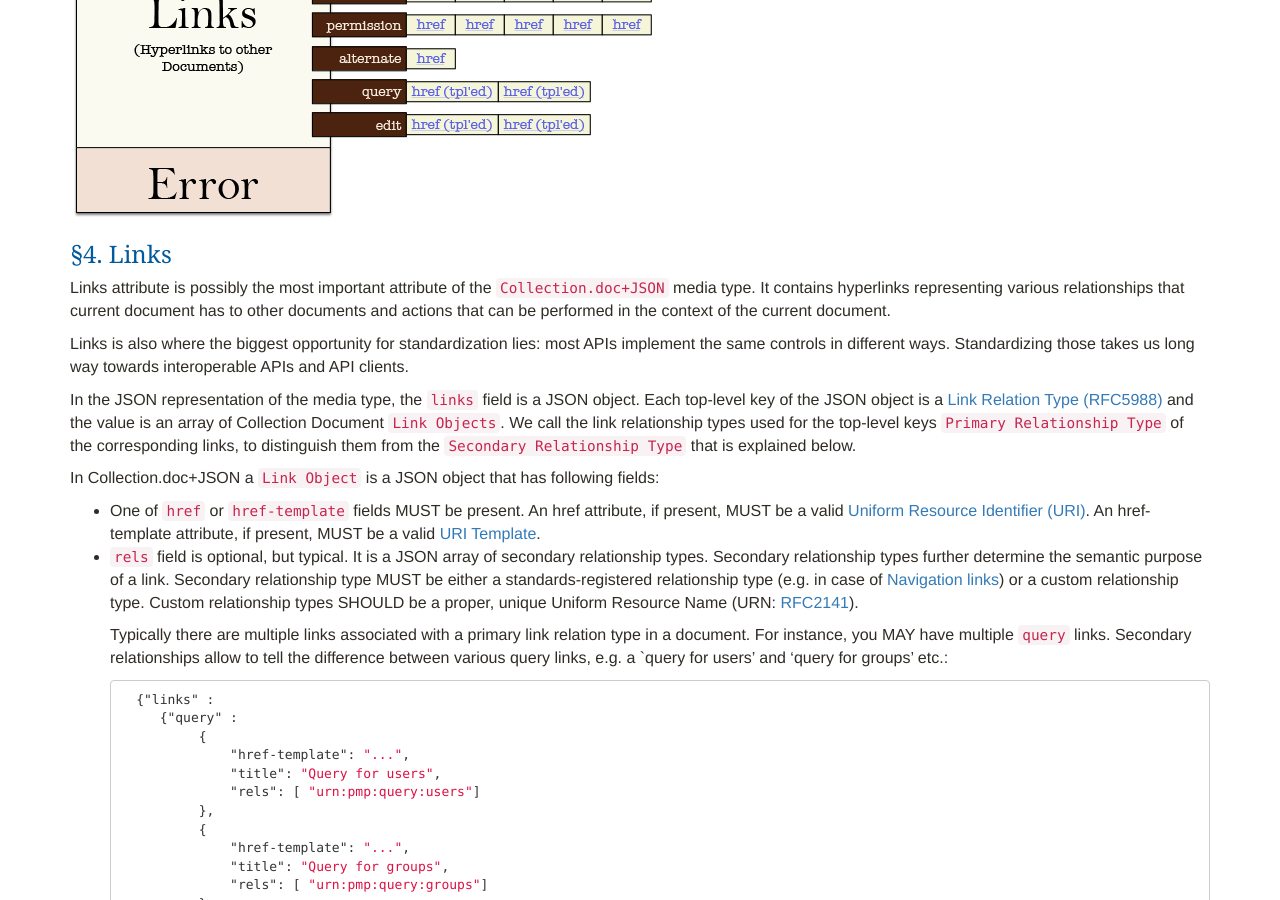
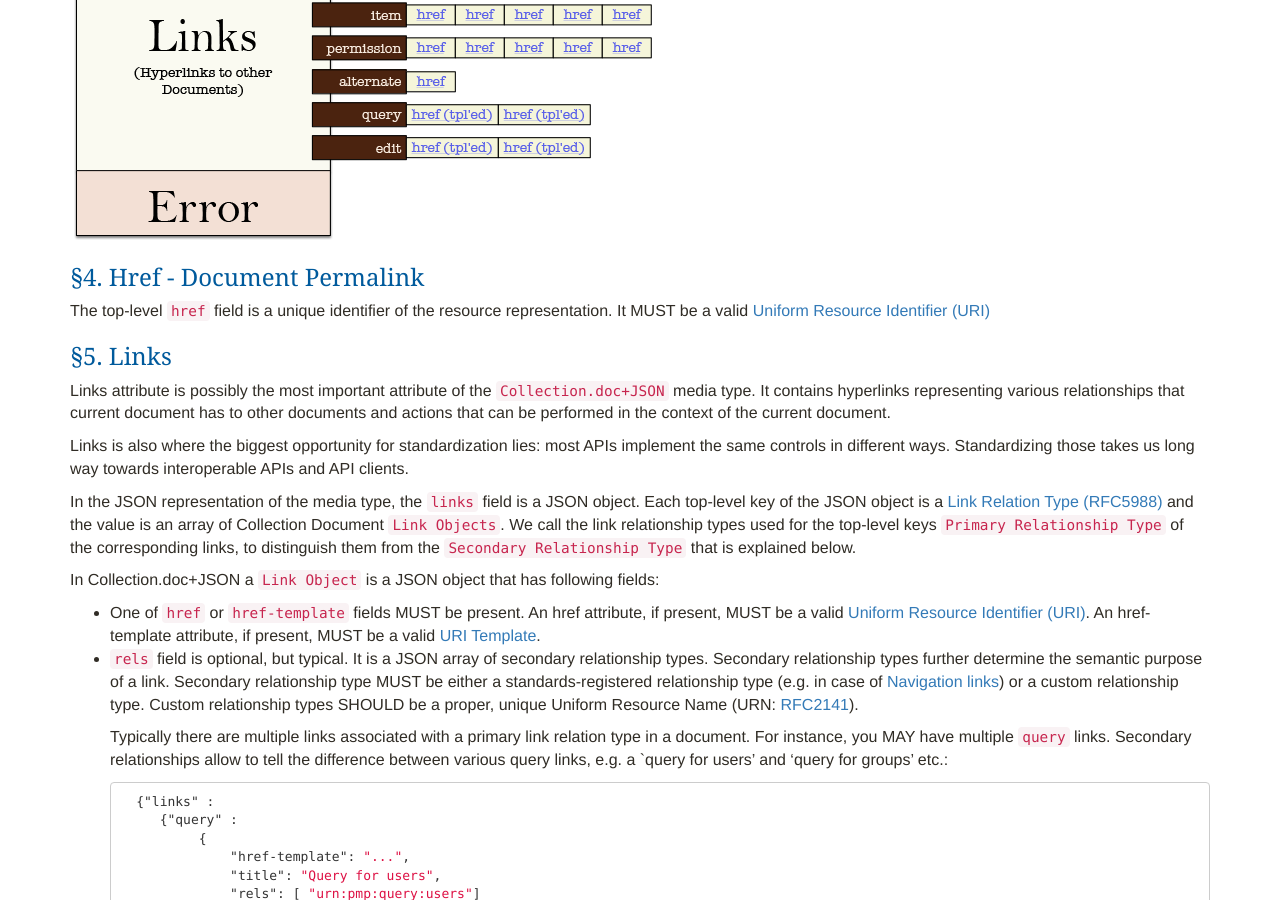
Before and after one commit to npr/cdoc-spec-site, a Jekyll site: the page built from index.md, in a window 1280 px wide and 900 px high, scrolled down 2172 px. Built offline with Jekyll 4.4.1, drawn with Linux system fonts in a browser that asks for light colours; nearby versions of some CDN libraries; Markdown is read by kramdown in place of the engine named in the settings; some of the changed text lies outside the part shown.

Commit message:
href permalink

```diff
--- a/_includes/link_relation.md
+++ b/_includes/link_relation.md
@@ -8,7 +8,7 @@
 
 In Collection.doc+JSON a `Link Object` is a JSON object that has following fields:
 
-- One of `href` or `href-template` fields MUST be present. An href attribute, if present,  MUST be  a valid [Uniform Resource Identifier (URI)](http://tools.ietf.org/html/rfc3986). An href-template attribute, if present, MUST be a valid [URI Template](http://tools.ietf.org/html/rfc6570).
+- One of `href` or `href-template` fields MUST be present. An href attribute, if present, MUST be a valid [Uniform Resource Identifier (URI)](http://tools.ietf.org/html/rfc3986). An href-template attribute, if present, MUST be a valid [URI Template](http://tools.ietf.org/html/rfc6570).
 - `rels` field is optional, but typical. It is a JSON array of secondary relationship types. Secondary relationship types further determine the semantic purpose of a link. Secondary relationship type MUST be either a standards-registered relationship type (e.g. in case of [Navigation links](#navigation)) or a custom relationship type. Custom relationship types SHOULD be a proper, unique Uniform Resource Name (URN: [RFC2141](http://www.ietf.org/rfc/rfc2141.txt)).
 
     Typically there are multiple links associated with a primary link relation type in a document. For instance, you MAY have multiple `query` links. Secondary relationships allow to tell the difference between various query links, e.g. a `query for users' and 'query for groups' etc.:
--- /dev/null
+++ b/_includes/permalink.md
@@ -0,0 +1,3 @@
+### Href - Document Permalink
+
+The top-level `href` field is a unique identifier of the resource representation. It MUST be a valid [Uniform Resource Identifier (URI)](http://tools.ietf.org/html/rfc3986)
--- a/index.md
+++ b/index.md
@@ -15,6 +15,8 @@
 {% include recursiveness.md %}
 {% include mediatypestructure.md %}
 
+{% include permalink.md %}
+
 {% include link_relation.md %}
 {% include attributes.md %}
 
```
